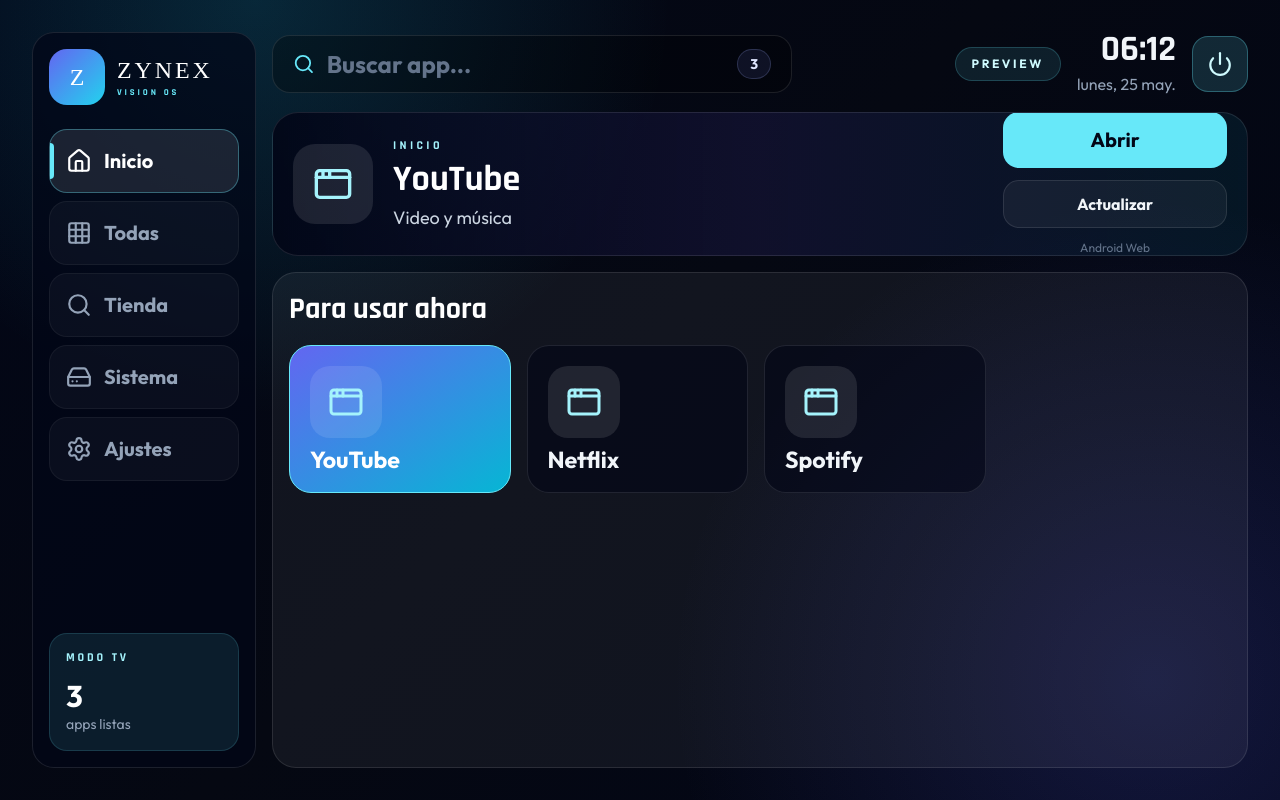
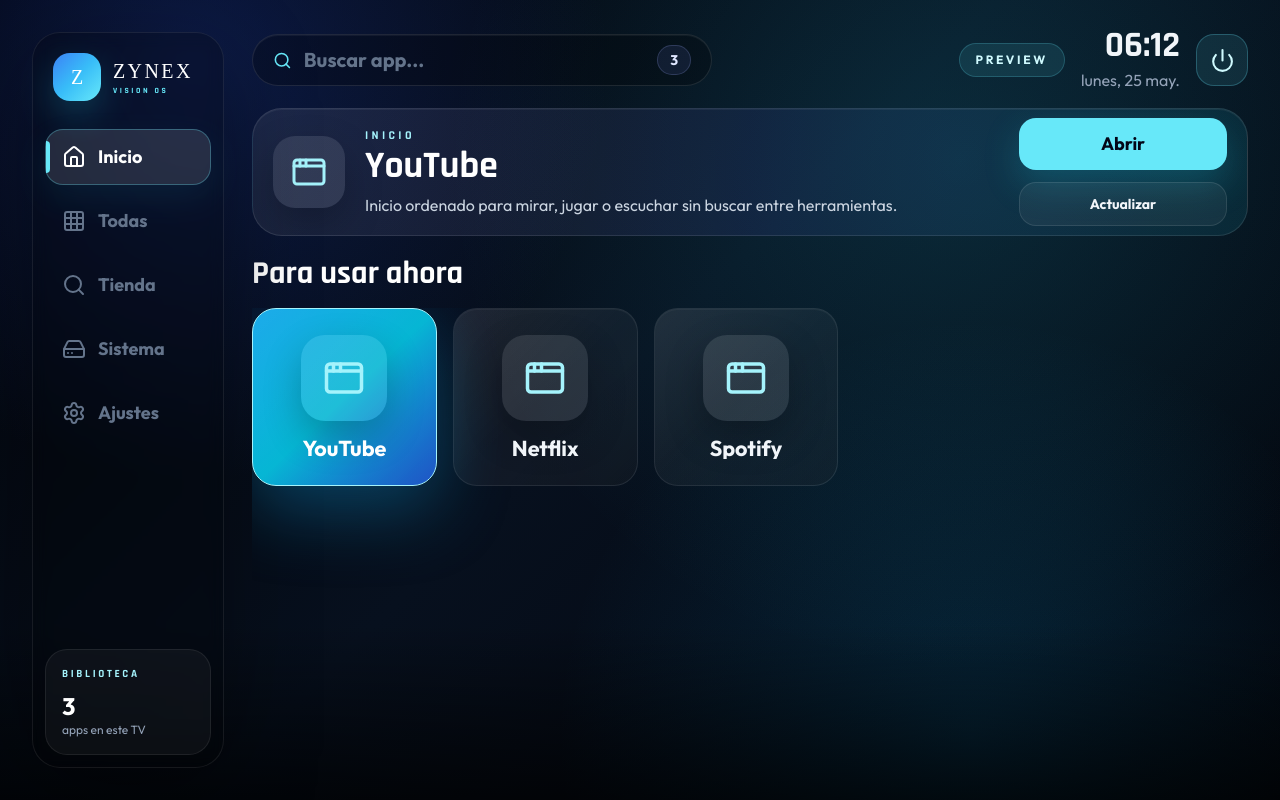
Before and after one commit to nicosanchezc1-oss/zynex, a React (Vite) app: page / in a window 1280 px wide. Built offline with nearby package versions, Linux system fonts and the light colour scheme; a web font is replaced by a local one.

Commit message:
Polish TV launcher visual layout

```diff
--- a/App.tsx
+++ b/App.tsx
@@ -158,8 +158,8 @@
 
   const homeItems = useMemo(() => {
     const usefulRecent = recentApps.filter((app) => scoreApp(app) >= 30);
-    return uniqueItems([...dailyApps, ...usefulRecent, ...favoriteApps]).slice(0, 8);
-  }, [dailyApps, favoriteApps, recentApps]);
+    return uniqueItems([...dailyApps, ...usefulRecent, ...favoriteApps, ...apps]).slice(0, 10);
+  }, [apps, dailyApps, favoriteApps, recentApps]);
 
   const installedPackageNames = useMemo(() => new Set(apps.map((app) => app.packageName).filter(Boolean)), [apps]);
 
@@ -402,17 +402,18 @@
   }, [activeTab, contextItem, focusArea, focusedIndex, focusedItem, moveFocus, openContext, runItem, selectTab]);
 
   return (
-    <div className="h-screen w-screen overflow-hidden bg-[#03050b] p-8 text-slate-100">
-      <div className="pointer-events-none absolute inset-0 bg-[radial-gradient(circle_at_20%_0%,rgba(34,211,238,0.16),transparent_26rem),radial-gradient(circle_at_90%_85%,rgba(99,102,241,0.18),transparent_30rem),linear-gradient(135deg,#020617,#050812_48%,#020617)]" />
-      <div className="relative z-10 flex h-full min-h-0 gap-4">
-        <aside className="flex w-56 shrink-0 flex-col rounded-[22px] border border-white/10 bg-slate-950/70 p-4">
-          <div className="mb-6 flex items-center gap-3">
-            <div className="flex h-14 w-14 items-center justify-center rounded-[18px] bg-gradient-to-br from-indigo-500 to-cyan-400">
-              <span className="font-brand text-2xl text-white">Z</span>
+    <div className="h-screen w-screen overflow-hidden bg-[#02040a] p-8 text-slate-100">
+      <div className="pointer-events-none absolute inset-0 bg-[radial-gradient(circle_at_15%_8%,rgba(30,64,175,0.34),transparent_26rem),radial-gradient(circle_at_75%_20%,rgba(34,211,238,0.14),transparent_32rem),radial-gradient(circle_at_76%_92%,rgba(14,165,233,0.18),transparent_26rem),linear-gradient(135deg,#02040a,#07101e_48%,#02040a)]" />
+      <div className="pointer-events-none absolute inset-x-0 bottom-0 h-44 bg-gradient-to-t from-black/70 to-transparent" />
+      <div className="relative z-10 flex h-full min-h-0 gap-7">
+        <aside className="flex w-48 shrink-0 flex-col rounded-[28px] border border-white/[0.08] bg-black/25 p-3 shadow-[0_28px_90px_rgba(0,0,0,0.35)] backdrop-blur">
+          <div className="mb-7 flex items-center gap-3 px-2 pt-2">
+            <div className="flex h-12 w-12 items-center justify-center rounded-[17px] bg-gradient-to-br from-blue-500 via-sky-400 to-cyan-300 shadow-[0_14px_35px_rgba(34,211,238,0.22)]">
+              <span className="font-brand text-xl text-white">Z</span>
             </div>
             <div>
-              <div className="font-brand text-2xl tracking-[0.12em] text-white">ZYNEX</div>
-              <div className="font-tech text-[9px] font-bold uppercase tracking-[0.32em] text-cyan-300">Vision OS</div>
+              <div className="font-brand text-xl tracking-[0.12em] text-white">ZYNEX</div>
+              <div className="font-tech text-[8px] font-bold uppercase tracking-[0.32em] text-cyan-300">Vision OS</div>
             </div>
           </div>
 
@@ -428,10 +429,10 @@
             ))}
           </nav>
 
-          <div className="mt-auto rounded-[18px] border border-cyan-300/15 bg-cyan-300/10 p-4">
-            <div className="font-tech text-xs font-bold uppercase tracking-[0.24em] text-cyan-200">Modo TV</div>
-            <div className="mt-3 text-3xl font-black text-white">{apps.length}</div>
-            <div className="text-sm text-slate-400">apps listas</div>
+          <div className="mt-auto rounded-[22px] border border-white/[0.08] bg-white/[0.04] px-4 py-4">
+            <div className="font-tech text-[11px] font-bold uppercase tracking-[0.24em] text-cyan-200">Biblioteca</div>
+            <div className="mt-2 text-2xl font-black text-white">{apps.length}</div>
+            <div className="text-xs text-slate-400">apps en este TV</div>
           </div>
         </aside>
 
@@ -448,17 +449,16 @@
           <HeroPanel
             focusedItem={focusedItem}
             activeTab={activeTab}
-            deviceInfo={deviceInfo}
             onRun={() => runItem(focusedItem)}
             onRefresh={loadApps}
           />
 
-          <section className="mt-4 flex min-h-0 flex-1 flex-col rounded-[24px] border border-white/10 bg-white/[0.055] p-4">
+          <section className="mt-5 flex min-h-0 flex-1 flex-col">
             <SectionTitle activeTab={activeTab} isLoadingApps={isLoadingApps} query={query} resultCount={currentItems.length} />
             {currentItems.length === 0 ? (
               <EmptyState activeTab={activeTab} onRefresh={loadApps} />
             ) : (
-              <div className={`mt-4 grid min-h-0 flex-1 items-start overflow-y-auto pr-2 ${activeTab === 'home' ? 'grid-cols-4 auto-rows-[9.25rem] gap-4' : 'grid-cols-5 auto-rows-[8.5rem] gap-4'}`}>
+              <div className={`mt-4 grid min-h-0 flex-1 items-start overflow-y-auto pr-2 ${activeTab === 'home' ? 'grid-cols-5 auto-rows-[178px] gap-4' : 'grid-cols-5 auto-rows-[150px] gap-4'}`}>
                 {currentItems.map((item, index) => (
                   <LauncherTile
                     key={item.id}
@@ -515,14 +515,14 @@
   onQueryChange: (query: string) => void;
   onPower: () => void;
 }> = ({ clock, appCount, isNative, query, onQueryChange, onPower }) => (
-  <header className="flex h-16 shrink-0 items-center justify-between gap-5">
-    <div className="flex min-w-[520px] items-center gap-3 rounded-[18px] border border-white/10 bg-black/30 px-5 py-3">
-      <Search size={26} className="text-cyan-300" />
+  <header className="flex h-14 shrink-0 items-center justify-between gap-5">
+    <div className="flex min-w-[460px] items-center gap-3 rounded-full border border-white/10 bg-black/25 px-5 py-2.5 shadow-[inset_0_1px_0_rgba(255,255,255,0.05)]">
+      <Search size={23} className="text-cyan-300" />
       <input
         value={query}
         onChange={(event) => onQueryChange(event.target.value)}
         placeholder="Buscar app..."
-        className="w-full bg-transparent text-2xl font-bold text-slate-100 outline-none placeholder:text-slate-500"
+        className="w-full bg-transparent text-xl font-bold text-slate-100 outline-none placeholder:text-slate-500"
       />
       <div className="rounded-full border border-indigo-300/20 bg-indigo-400/10 px-3 py-1 text-sm font-bold text-indigo-100">{appCount}</div>
     </div>
@@ -534,8 +534,8 @@
         <div className="font-tech text-4xl leading-none">{clock.toLocaleTimeString('es-AR', { hour: '2-digit', minute: '2-digit', hour12: false })}</div>
         <div className="mt-1 text-base text-slate-400">{formatSpanishDate(clock)}</div>
       </div>
-      <button onClick={onPower} className="flex h-14 w-14 items-center justify-center rounded-[16px] border border-cyan-300/30 bg-cyan-300/15 text-cyan-100">
-        <Power size={26} />
+      <button onClick={onPower} className="flex h-[52px] w-[52px] items-center justify-center rounded-[18px] border border-cyan-300/25 bg-cyan-300/10 text-cyan-100">
+        <Power size={25} />
       </button>
     </div>
   </header>
@@ -544,32 +544,30 @@
 const HeroPanel: React.FC<{
   focusedItem: LauncherItem | ActionItem | null;
   activeTab: TabId;
-  deviceInfo: DeviceInfo | null;
   onRun: () => void;
   onRefresh: () => void;
-}> = ({ focusedItem, activeTab, deviceInfo, onRun, onRefresh }) => {
+}> = ({ focusedItem, activeTab, onRun, onRefresh }) => {
   const Icon = focusedItem && 'action' in focusedItem ? focusedItem.icon : AppWindow;
 
   return (
-    <section className="mt-4 flex h-36 shrink-0 items-center justify-between gap-5 overflow-hidden rounded-[26px] border border-white/10 bg-gradient-to-r from-slate-950/90 via-indigo-950/45 to-cyan-950/35 p-5">
+    <section className="mt-5 flex h-32 shrink-0 items-center justify-between gap-5 overflow-hidden rounded-[30px] border border-white/10 bg-gradient-to-r from-white/[0.075] via-indigo-500/10 to-cyan-400/10 p-5 shadow-[inset_0_1px_0_rgba(255,255,255,0.06)]">
       <div className="flex min-w-0 items-center gap-5">
         <AppArtwork item={focusedItem} icon={Icon} size="hero" />
         <div className="min-w-0">
           <div className="font-tech text-xs font-bold uppercase tracking-[0.28em] text-cyan-200">{getHeroLabel(activeTab)}</div>
-          <h1 className="mt-2 line-clamp-1 text-4xl font-black leading-none text-white">{focusedItem?.title ?? 'Elegí qué ver'}</h1>
-          <p className="mt-2 line-clamp-1 max-w-3xl text-lg leading-snug text-slate-300">
-            {focusedItem?.description ?? 'Tus apps de entretenimiento primero, controles reales y navegación pensada para control remoto.'}
+          <h1 className="mt-1 line-clamp-1 text-[2.35rem] font-black leading-none text-white">{focusedItem?.title ?? 'Elegí qué ver'}</h1>
+          <p className="mt-2 line-clamp-1 max-w-3xl text-base leading-snug text-slate-300">
+            {activeTab === 'home' ? 'Inicio ordenado para mirar, jugar o escuchar sin buscar entre herramientas.' : focusedItem?.description ?? 'Acciones reales, navegación por control remoto y apps instaladas.'}
           </p>
         </div>
       </div>
-      <div className="grid w-56 shrink-0 gap-3">
-        <button onClick={onRun} className="h-14 rounded-[16px] bg-cyan-300 text-xl font-black text-slate-950">
+      <div className="grid w-52 shrink-0 gap-3">
+        <button onClick={onRun} className="h-[52px] rounded-[17px] bg-cyan-300 text-lg font-black text-slate-950 shadow-[0_14px_36px_rgba(34,211,238,0.22)]">
           {activeTab === 'store' ? 'Buscar' : 'Abrir'}
         </button>
-        <button onClick={onRefresh} className="h-12 rounded-[16px] border border-white/10 bg-white/5 text-base font-bold text-slate-100">
+        <button onClick={onRefresh} className="h-11 rounded-[17px] border border-white/10 bg-white/5 text-sm font-bold text-slate-100">
           Actualizar
         </button>
-        {deviceInfo && <div className="truncate text-center text-xs text-slate-500">Android {deviceInfo.androidVersion}</div>}
       </div>
     </section>
   );
@@ -585,12 +583,12 @@
   return (
     <button
       onClick={onClick}
-      className={`relative flex h-16 w-full items-center gap-3 rounded-[18px] border px-4 text-left text-xl font-black ${
-        isActive ? 'border-cyan-300/35 bg-white/10 text-white' : 'border-white/5 bg-white/[0.035] text-slate-400'
+      className={`relative flex h-14 w-full items-center gap-3 rounded-[18px] border px-4 text-left text-lg font-black ${
+        isActive ? 'border-cyan-300/30 bg-white/[0.12] text-white shadow-[0_12px_34px_rgba(34,211,238,0.08)]' : 'border-transparent bg-transparent text-slate-500'
       } ${isFocused ? 'outline outline-3 outline-offset-2 outline-cyan-300' : ''}`}
     >
-      {isActive && <span className="absolute left-0 top-1/2 h-9 w-1 -translate-y-1/2 rounded-r-full bg-cyan-300" />}
-      <Icon size={26} />
+      {isActive && <span className="absolute left-0 top-1/2 h-8 w-1 -translate-y-1/2 rounded-r-full bg-cyan-300" />}
+      <Icon size={24} />
       <span>{tab.label}</span>
     </button>
   );
@@ -606,8 +604,8 @@
   };
 
   return (
-    <div className="flex h-10 shrink-0 items-center justify-between">
-      <h2 className="font-tech text-3xl font-black text-white">{titleByTab[activeTab]}</h2>
+    <div className="flex h-9 shrink-0 items-center justify-between">
+      <h2 className="font-tech text-[2rem] font-black leading-none text-white">{titleByTab[activeTab]}</h2>
       <div className="flex items-center gap-3">
         {query && <span className="rounded-[10px] bg-cyan-300/10 px-3 py-1 text-sm font-bold text-cyan-200">{resultCount} resultados</span>}
         {isLoadingApps && <span className="rounded-[10px] bg-indigo-400/10 px-3 py-1 text-sm font-bold text-indigo-200">Leyendo apps...</span>}
@@ -638,35 +636,39 @@
         event.preventDefault();
         onMenu();
       }}
-      className={`relative flex h-full flex-col justify-between rounded-[22px] border text-left ${isHome ? 'p-5' : 'p-4'} ${
-        isFocused ? 'border-cyan-300 bg-gradient-to-br from-indigo-500 to-cyan-500 text-white' : 'border-white/10 bg-slate-950/60 text-slate-100'
+      className={`relative h-full overflow-hidden rounded-[24px] border text-left ${isHome ? 'p-4' : 'p-4'} ${
+        isFocused ? 'border-cyan-200 bg-gradient-to-br from-sky-500 via-cyan-500 to-blue-600 text-white shadow-[0_24px_70px_rgba(14,165,233,0.34)]' : 'border-white/[0.08] bg-white/[0.045] text-slate-100 shadow-[inset_0_1px_0_rgba(255,255,255,0.04)]'
       }`}
     >
-      <div className="flex items-start justify-between">
+      <div className="pointer-events-none absolute inset-0 bg-gradient-to-br from-white/[0.08] via-transparent to-black/20 opacity-80" />
+      <div className={`relative flex h-full min-w-0 flex-col ${isHome ? 'items-center justify-center text-center' : 'justify-between'}`}>
+        <div className="flex w-full items-start justify-between">
+          <span />
+          {isFavorite && <Star size={18} className="fill-cyan-200 text-cyan-200" />}
+        </div>
         <AppArtwork item={item} icon={Icon} size={isHome ? 'large' : 'normal'} />
-        {isFavorite && <Star size={18} className="fill-cyan-300 text-cyan-300" />}
-      </div>
-      <div className="min-w-0">
-        <div className={`${isHome ? 'text-[1.45rem]' : 'text-xl'} line-clamp-2 font-black leading-[1.05]`}>{item.title}</div>
+        <div className="min-w-0">
+          <div className={`${isHome ? 'mt-4 text-[1.35rem]' : 'text-xl'} line-clamp-2 font-black leading-[1.05]`}>{item.title}</div>
         {!isHome && (
           <div className={`mt-1 line-clamp-1 text-sm ${isFocused ? 'text-indigo-50' : 'text-slate-400'}`}>
             {'isInstalled' in item && item.isInstalled ? 'Instalada' : item.description}
           </div>
         )}
+        </div>
       </div>
     </button>
   );
 };
 
 const AppArtwork: React.FC<{ item: LauncherItem | ActionItem | null; icon: React.ElementType; size: 'normal' | 'large' | 'hero' }> = ({ item, icon: Icon, size }) => {
-  const dimensions = size === 'hero' ? 'h-20 w-20 rounded-[22px]' : size === 'large' ? 'h-[72px] w-[72px] rounded-[20px]' : 'h-16 w-16 rounded-[18px]';
-  const iconSize = size === 'hero' ? 40 : size === 'large' ? 36 : 32;
+  const dimensions = size === 'hero' ? 'h-[72px] w-[72px] rounded-[22px]' : size === 'large' ? 'h-[86px] w-[86px] rounded-[24px]' : 'h-16 w-16 rounded-[18px]';
+  const iconSize = size === 'hero' ? 36 : size === 'large' ? 42 : 32;
 
   if (item && 'imageUrl' in item && item.imageUrl) {
     return (
       <img
         src={item.imageUrl}
-        className={`${dimensions} shrink-0 bg-black/35 object-contain p-1.5`}
+        className={`${dimensions} shrink-0 bg-black/25 object-contain p-2 shadow-[0_16px_38px_rgba(0,0,0,0.26)]`}
         onError={(event) => {
           event.currentTarget.style.display = 'none';
         }}
@@ -675,7 +677,7 @@
   }
 
   return (
-    <div className={`${dimensions} flex shrink-0 items-center justify-center bg-white/10 text-cyan-200`}>
+    <div className={`${dimensions} flex shrink-0 items-center justify-center bg-white/10 text-cyan-200 shadow-[0_16px_38px_rgba(0,0,0,0.24)]`}>
       <Icon size={iconSize} />
     </div>
   );
@@ -783,7 +785,7 @@
 }
 
 function getColumnCount(activeTab: TabId) {
-  if (activeTab === 'home') return window.innerWidth >= 1600 ? 4 : 3;
+  if (activeTab === 'home') return window.innerWidth >= 1600 ? 5 : 3;
   return window.innerWidth >= 1600 ? 5 : 4;
 }
 
```
